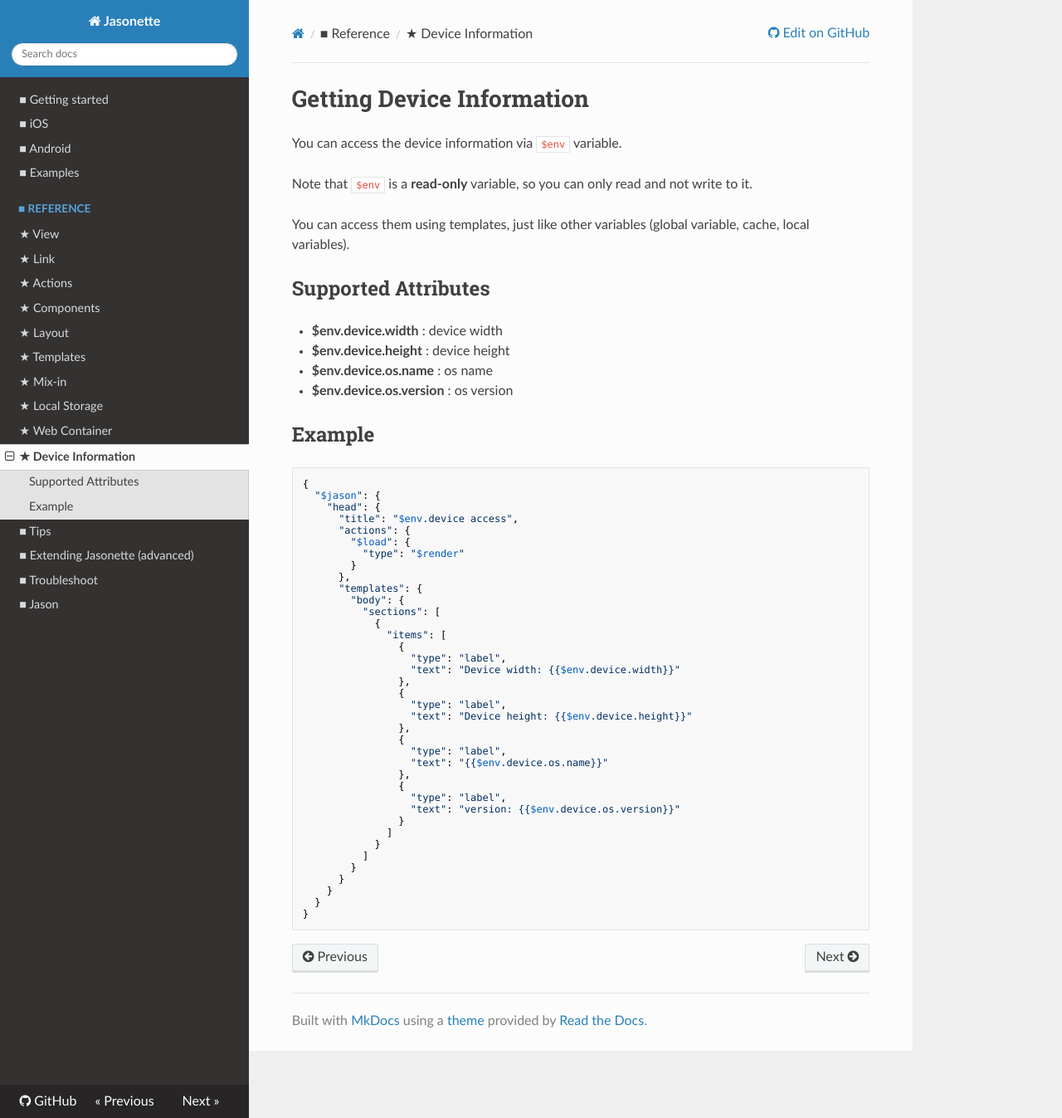
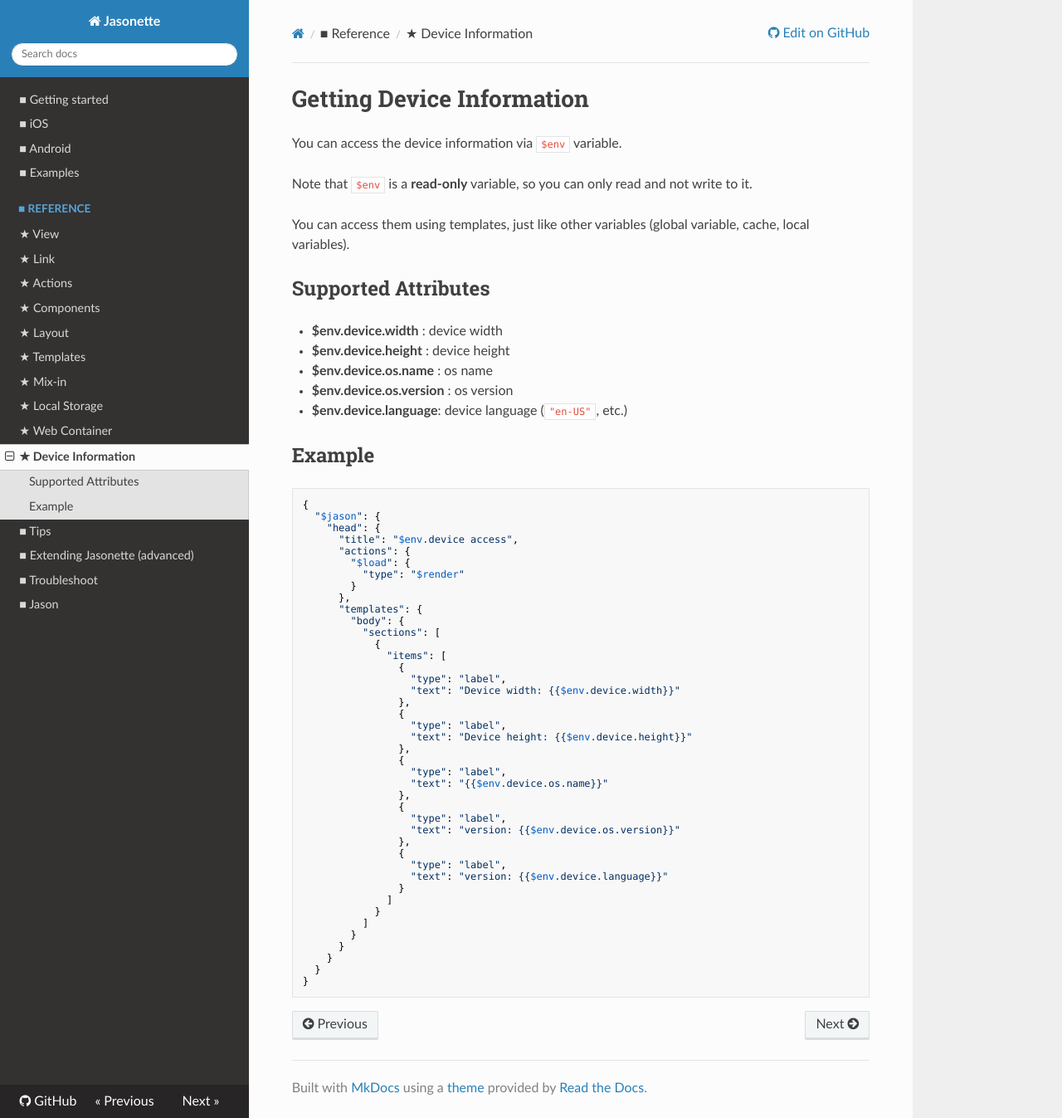
Before and after one commit to Jasonette/documentation, an MkDocs documentation site: the page built from docs/device.md, in a window 1280 px wide and 1347 px high. Shown: the whole window at 83% size. Built offline with MkDocs 1.6.1, drawn with Linux system fonts in a browser that asks for light colours; nearby versions of some CDN libraries; old or Windows-style settings are respelled for this version of MkDocs.

Commit message:
Added $env.device.language

```diff
--- a/docs/device.md
+++ b/docs/device.md
@@ -12,6 +12,7 @@
 - **$env.device.height** : device height
 - **$env.device.os.name** : os name
 - **$env.device.os.version** : os version
+- **$env.device.language**: device language (`"en-US"`, etc.)
 
 ## Example
 
@@ -45,6 +46,10 @@
                 {
                   "type": "label",
                   "text": "version: {{$env.device.os.version}}"
+                },
+                {
+                  "type": "label",
+                  "text": "version: {{$env.device.language}}"
                 }
               ]
             }
```
